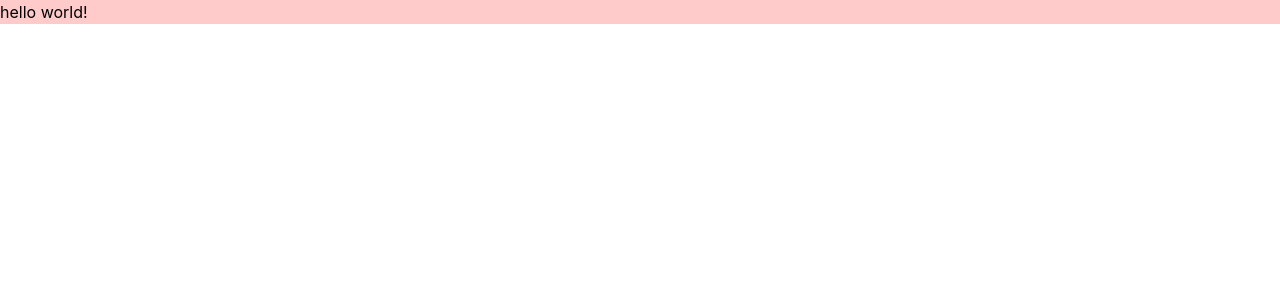
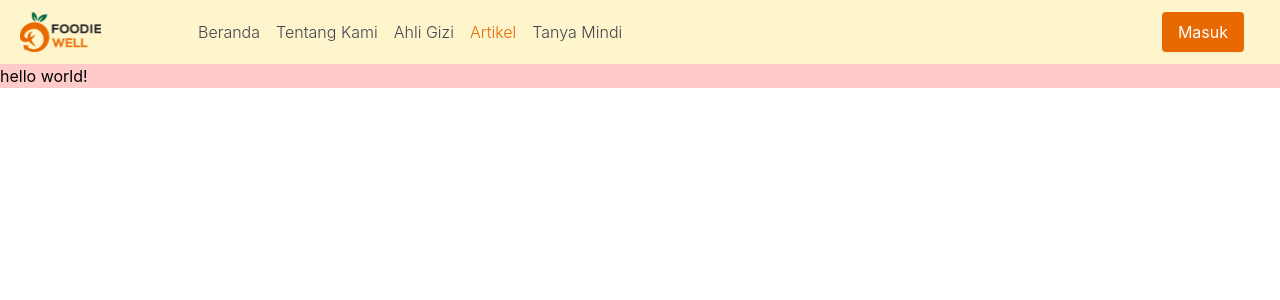
Before and after one commit to foodiewell-id/blog, a Nuxt app: page / in a window 1280 px wide. Shown: the top 300 px of the page. Built offline with nearby package versions, Linux system fonts and the light colour scheme.

Commit message:
feat: navbar & mobile drawer

```diff
--- /dev/null
+++ b/assets/css/base.css
@@ -0,0 +1,5 @@
+/* Base styling/pre-flight is using Tailwind's by default, only write your pre-flight style here if necessary */
+
+a.router-link-active {
+  @apply !text-primary;
+}
--- /dev/null
+++ b/assets/css/tailwind.css
@@ -0,0 +1,9 @@
+@tailwind base;
+@tailwind components;
+@tailwind utilities;
+
+@layer base {
+  ::selection {
+    @apply bg-primary text-white;
+  }
+}
--- /dev/null
+++ b/assets/css/transitions.css
@@ -0,0 +1 @@
+/* VUEJS TRANSITIONS */
--- /dev/null
+++ b/components/TheNavbar.vue
@@ -0,0 +1,88 @@
+<script lang="ts" setup>
+import navLinks from "@/services/navLinks";
+
+const isDrawerOpened = ref(false);
+</script>
+
+<template>
+  <header class="bg-primary-surface p-3 px-5">
+    <div class="container mx-auto flex items-center">
+      <img src="~/assets/img/icon-logo.svg" alt="Foodiewell Logo" />
+      <!-- Menu btn (mobile only) -->
+      <button
+        @click="isDrawerOpened = !isDrawerOpened"
+        class="sm:hidden cursor-pointer order-2"
+      >
+        <img src="~/assets/img/icon-hamburger.svg" alt="Hamburger icon" />
+      </button>
+      <BaseCta
+        to="https://app.foodiewell.id"
+        class="order-1 sm:order-5 ml-auto mr-4"
+        >Masuk</BaseCta
+      >
+      <!-- Mobile nav drawer -->
+      <Transition name="drawer">
+        <template v-if="isDrawerOpened">
+          <div
+            class="w-screen fixed h-screen bg-black/40 left-0 top-0 backdrop"
+            @click.self="isDrawerOpened = false"
+          >
+            <nav
+              class="w-[65vw] sm:hidden bg-primary-surface h-full drawer font-light"
+            >
+              <ul class="flex flex-col gap-8 p-5">
+                <template v-for="link in navLinks" :key="link.name">
+                  <li>
+                    <NuxtLink class="text-[#42454D] text-sm" :to="link.to">{{
+                      link.name
+                    }}</NuxtLink>
+                  </li>
+                </template>
+              </ul>
+            </nav>
+          </div>
+        </template>
+      </Transition>
+      <!-- Desktop nav -->
+      <nav class="hidden sm:block bg-primary-surface ml-[1rem] md:ml-[6rem]">
+        <ul class="flex gap-4">
+          <template v-for="link in navLinks" :key="link.name">
+            <li>
+              <NuxtLink class="text-[#42454D] font-light" :to="link.to">{{
+                link.name
+              }}</NuxtLink>
+            </li>
+          </template>
+        </ul>
+      </nav>
+    </div>
+  </header>
+</template>
+
+<style scoped>
+/* VueJS transition for drawer */
+.drawer-enter-active,
+.drawer-leave-active {
+  transition: all 0.5s ease-out;
+}
+
+.drawer-enter-from,
+.drawer-leave-to {
+  opacity: 0;
+}
+
+/* These other 4 selectors target the drawer itself */
+.drawer-enter-active .drawer,
+.drawer-leave-active .drawer {
+  transition: all 0.3s ease-in-out;
+}
+
+.drawer-enter-from .drawer,
+.drawer-leave-to .drawer {
+  transform: translateX(-100%);
+}
+
+.drawer-enter-active .drawer {
+  transition-delay: 0.05s;
+}
+</style>
--- /dev/null
+++ b/components/base/Cta.vue
@@ -0,0 +1,5 @@
+<template>
+  <NuxtLink class="rounded bg-primary text-white shadow-sm py-2 px-4"
+    ><slot
+  /></NuxtLink>
+</template>
--- /dev/null
+++ b/layouts/default.vue
@@ -0,0 +1,9 @@
+<template>
+  <div class="relative">
+    <TheNavbar />
+    <main>
+      <slot />
+    </main>
+    <!-- Footer -->
+  </div>
+</template>
--- a/nuxt.config.ts
+++ b/nuxt.config.ts
@@ -1,4 +1,9 @@
 // https://nuxt.com/docs/api/configuration/nuxt-config
 export default defineNuxtConfig({
   modules: ["@nuxtjs/tailwindcss"],
+  css: [
+    "@/assets/css/tailwind.css",
+    "@/assets/css/base.css",
+    "@/assets/css/transitions.css",
+  ],
 });
--- /dev/null
+++ b/services/navLinks.ts
@@ -0,0 +1,24 @@
+const navLinks = [
+  {
+    name: "Beranda",
+    to: "https://foodiewell.id",
+  },
+  {
+    name: "Tentang Kami",
+    to: "https://foodiewell.id/about",
+  },
+  {
+    name: "Ahli Gizi",
+    to: "https://foodiewell.id/ahli-gizi",
+  },
+  {
+    name: "Artikel",
+    to: "/",
+  },
+  {
+    name: "Tanya Mindi",
+    to: "https://foodiewell.id/mindi",
+  },
+];
+
+export default navLinks;
```
Also changed, not shown: assets/img/icon-hamburger.svg (added), assets/img/icon-logo.svg (added), pages/index.vue (renamed from app.vue).
